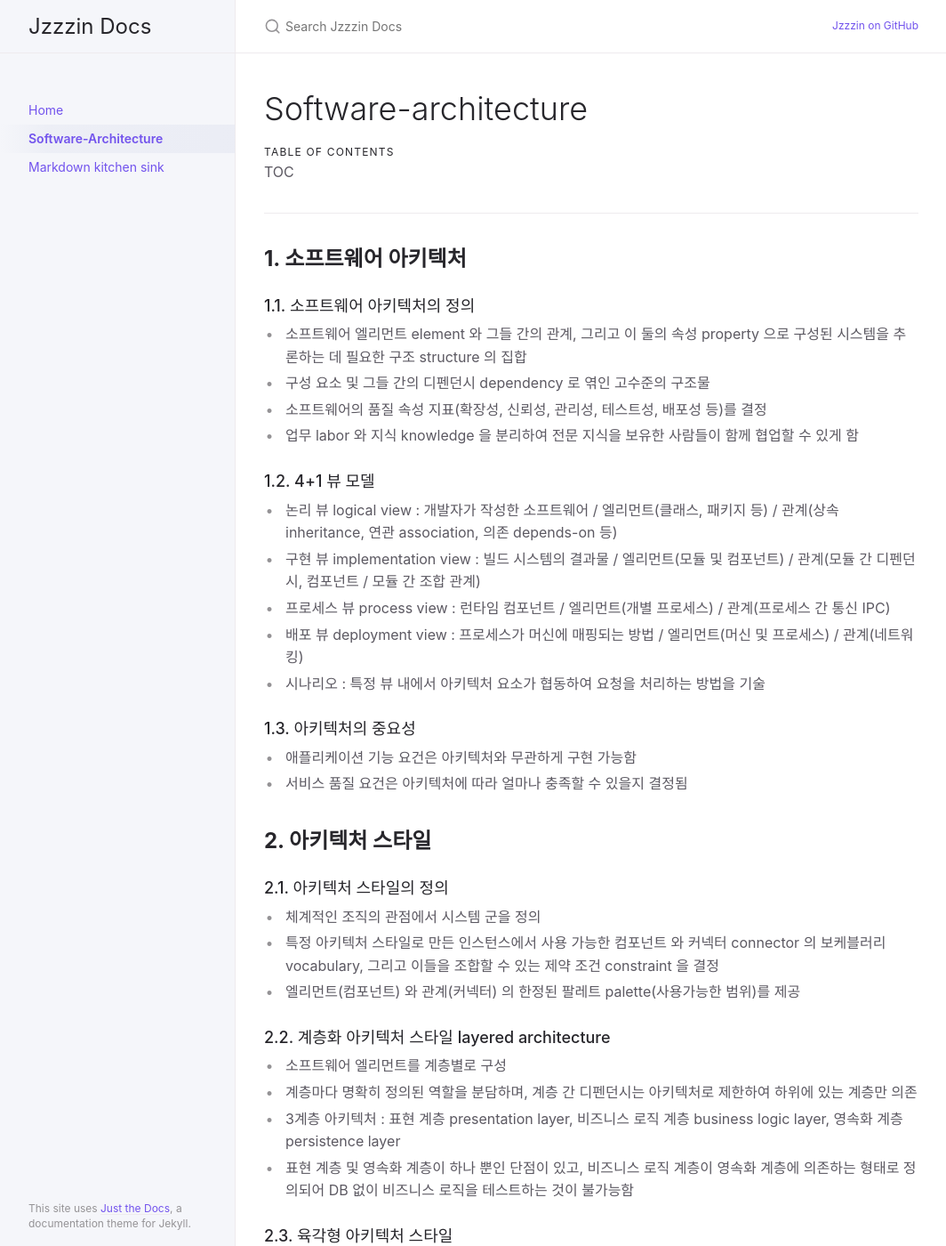
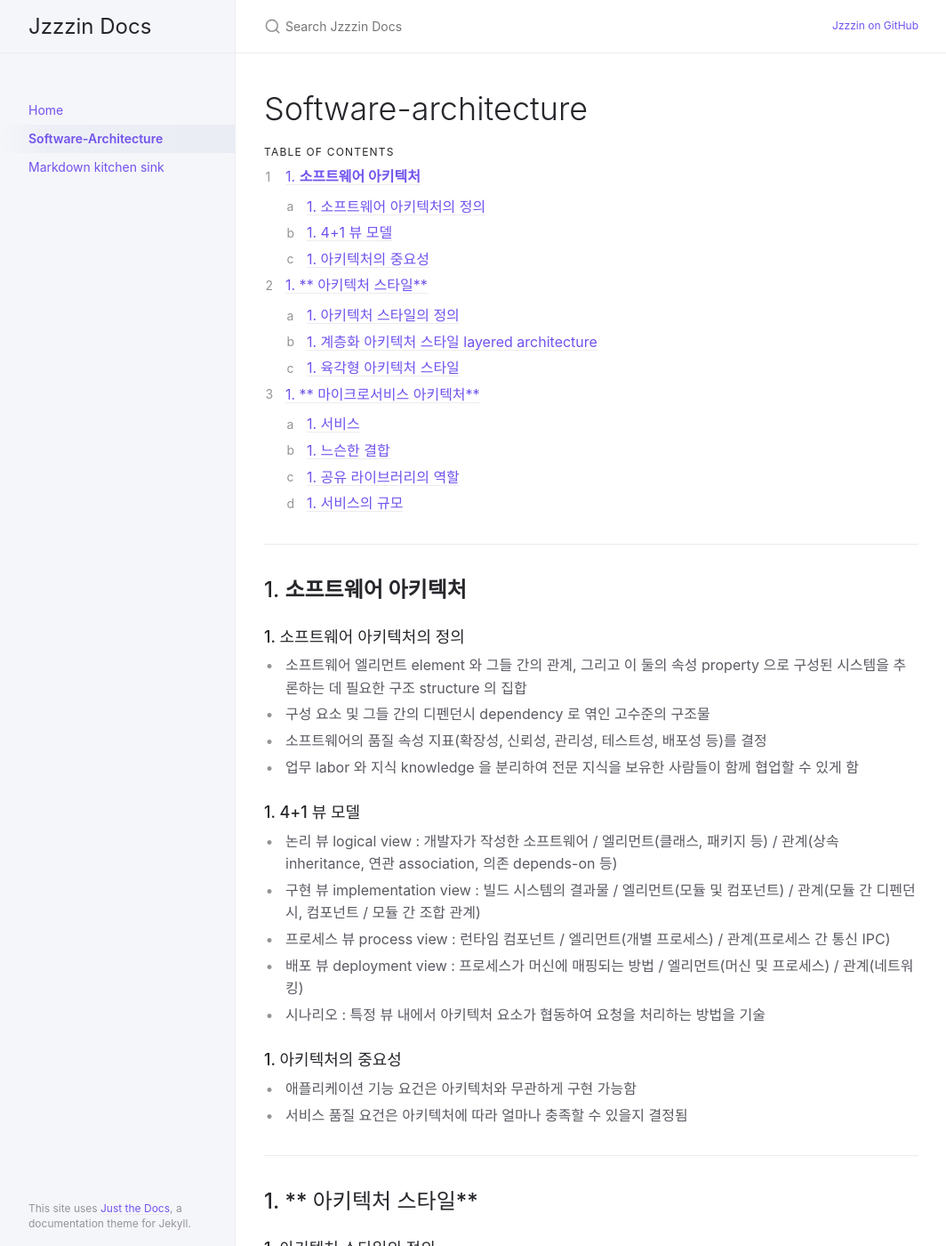
Before and after one commit to Jzzzin/Jzzzin.github.io, a Jekyll site: the page built from docs/software-architecture.md, in a window 1280 px wide and 1400 px high. Shown: the whole window at 89% size, without its empty margins (107-1171 px from the left). Built offline with Jekyll 4.4.1, drawn with Linux system fonts in a browser that asks for light colours; some of the changed text lies outside the part shown.

Commit message:
Update software-architecture.md

```diff
--- a/docs/software-architecture.md
+++ b/docs/software-architecture.md
@@ -11,46 +11,47 @@ nav_order: 2
 ## Table of contents
 {: .no_toc .text-delta }
 
-TOC
+1. TOC
 {:toc}
 
 ---
 
 
-## **1. 소프트웨어 아키텍처**
+## 1. **소프트웨어 아키텍처**
 
-### 1.1. 소프트웨어 아키텍처의 정의
+### 1. 소프트웨어 아키텍처의 정의
 - 소프트웨어 엘리먼트 element 와 그들 간의 관계, 그리고 이 둘의 속성 property 으로 구성된 시스템을 추론하는 데 필요한 구조 structure 의 집합
 - 구성 요소 및 그들 간의 디펜던시 dependency 로 엮인 고수준의 구조물
 - 소프트웨어의 품질 속성 지표(확장성, 신뢰성, 관리성, 테스트성, 배포성 등)를 결정
 - 업무 labor 와 지식 knowledge 을 분리하여 전문 지식을 보유한 사람들이 함께 협업할 수 있게 함
 
-### 1.2. 4+1 뷰 모델
+### 1. 4+1 뷰 모델
 - 논리 뷰 logical view : 개발자가 작성한 소프트웨어 / 엘리먼트(클래스, 패키지 등) / 관계(상속 inheritance, 연관 association, 의존 depends-on 등)
 - 구현 뷰 implementation view : 빌드 시스템의 결과물 / 엘리먼트(모듈 및 컴포넌트) / 관계(모듈 간 디펜던시, 컴포넌트 / 모듈 간 조합 관계)
 - 프로세스 뷰 process view : 런타임 컴포넌트 / 엘리먼트(개별 프로세스) / 관계(프로세스 간 통신 IPC)
 - 배포 뷰 deployment view : 프로세스가 머신에 매핑되는 방법 / 엘리먼트(머신 및 프로세스) / 관계(네트워킹)
 - 시나리오 : 특정 뷰 내에서 아키텍처 요소가 협동하여 요청을 처리하는 방법을 기술
 
-### 1.3. 아키텍처의 중요성
+### 1. 아키텍처의 중요성
 - 애플리케이션 기능 요건은 아키텍처와 무관하게 구현 가능함
 - 서비스 품질 요건은 아키텍처에 따라 얼마나 충족할 수 있을지 결정됨
 
+* * *
 
-## **2. 아키텍처 스타일**
+## 1. ** 아키텍처 스타일**
 
-### 2.1. 아키텍처 스타일의 정의
+### 1. 아키텍처 스타일의 정의
 - 체계적인 조직의 관점에서 시스템 군을 정의
 - 특정 아키텍처 스타일로 만든 인스턴스에서 사용 가능한 컴포넌트 와 커넥터 connector 의 보케블러리 vocabulary, 그리고 이들을 조합할 수 있는 제약 조건 constraint 을 결정
 - 엘리먼트(컴포넌트) 와 관계(커넥터) 의 한정된 팔레트 palette(사용가능한 범위)를 제공
 
-### 2.2. 계층화 아키텍처 스타일 layered architecture
+### 1. 계층화 아키텍처 스타일 layered architecture
 - 소프트웨어 엘리먼트를 계층별로 구성
 - 계층마다 명확히 정의된 역할을 분담하며, 계층 간 디펜던시는 아키텍처로 제한하여 하위에 있는 계층만 의존
 - 3계층 아키텍처 : 표현 계층 presentation layer, 비즈니스 로직 계층 business logic layer, 영속화 계층 persistence layer
 - 표현 계층 및 영속화 계층이 하나 뿐인 단점이 있고, 비즈니스 로직 계층이 영속화 계층에 의존하는 형태로 정의되어 DB 없이 비즈니스 로직을 테스트하는 것이 불가능함
 
-### 2.3. 육각형 아키텍처 스타일
+### 1. 육각형 아키텍처 스타일
 - 표현 계층 대신 인바운드 포트와 어댑터, 영속화 계층 대신 아웃바운드 포트와 어댑터를 두는 계층화 아키텍처 스타일의 대안
 - 인바운드 포트 : 비즈니스 로직이 표출된 API ex.서비스 인터페이스 등
 - 인바운드 어댑터 : 인바운트 포트로 비즈니스 로직을 호출해서 외부 요청을 처리 ex. REST endpoint, MVC 컨트롤러, 메시지 컨슈머 등
@@ -58,28 +59,29 @@ TOC
 - 아웃바운드 어댑터 : 비즈니스 로직에 들어온 요청을 외부 애플리케이션 / 서비스를 호출해서 처리 ex. 데이터 접근 객체 DAO 클래스, 원격 서비스 호출 proxy 클래스, 메시지 프로듀서 등
 - 비즈니스 로직에 있던 표현 / 데이터 접근 로직이 어댑터와 분리되어 비즈니스 로직이 표현 / 데이터 접근 로직 어디에도 의존하지 않음
 
+* * *
 
-## **3. 마이크로서비스 아키텍처**
+## 1. ** 마이크로서비스 아키텍처**
 
-### 3.1. 서비스
+### 1. 서비스
 - 어떤 기능이 구현되어 단독 배포가 가능한 소프트웨어 컴포넌트
 - 클라이언트에게 커맨드 command (명령, CUD), 쿼리 query (조회, R), 이벤트 event 로 구성된 API를 제공
 - 서비스 API는 내부 구현 상세를 캡슐화하여 모듈성을 보장
 - 논리 뷰는 대부분 육각형 아키텍처 형태를 취함
 - 구현 뷰는 다양한 컴포넌트를 사용할 수 있음
 
-### 3.2. 느슨한 결합
+### 1. 느슨한 결합
 - 서비스는 API를 통해서만 상호작용하므로 클라이언트에 영향을 끼치지 않고 서비스 내부 구현 코드를 변경 가능
 - 유지보수성, 테스트성을 높이고 개발시간이 단축됨
 - 서비스의 영속적 데이터는 반드시 프라이빗으로 유지함
 - 런타임 격리가 향상되지만 일관성을 유지하는 일은 더 복잡해짐
 
-### 3.3. 공유 라이브러리의 역할
+### 1. 공유 라이브러리의 역할
 - 서비스 간 의도치 않은 결합도를 유발하지 않도록 조심해야 함
 - 변경 가능성이 조금이라도 있는 기능은 별도의 서비스로 구현
 - 바뀔 일이 거의 없는 기능은 공유 라이브러리로 사용
 
-### 3.4. 서비스의 규모
+### 1. 서비스의 규모
 - 크기가 중요한 것이 아니다
 - 작은 팀이 가장 짧은 시간에, 다른 팀과 협동하는 부분은 최소로 하여 개발 가능한 서비스를 설계
 - 대규모 팀을 꾸려야 하거나 테스트 시간이 너무 오래 걸리면 팀과 서비스를 분할해야 함
```
